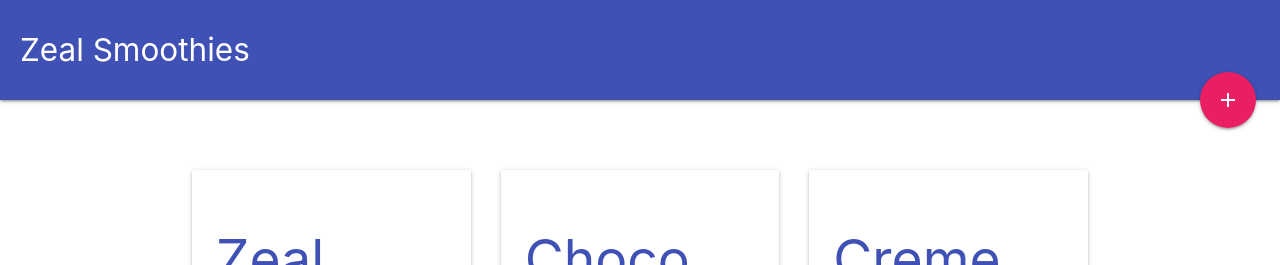
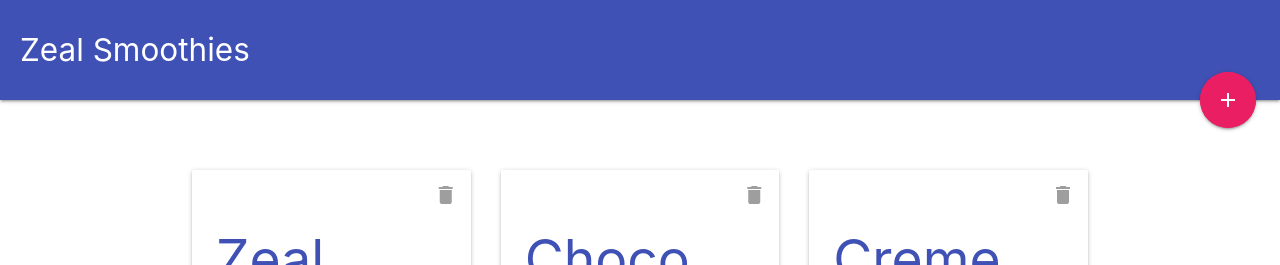
Before and after one commit to Zeal29/firebase-curd, a Vue app: page / in a window 1280 px wide. Shown: the top 265 px of the page. Built offline with nearby package versions, Linux system fonts and the light colour scheme.

Commit message:
home is completed and also modify page is added

```diff
--- a/src/App.vue
+++ b/src/App.vue
@@ -2,11 +2,11 @@
   <div class="">
     <nav class="nav-extended indigo">
       <div class=" nav-wrapper valign-wrapper" style="height: 100px">
-        <a href="#" class="brand-logo ml-3 title">Zeal Smoothies</a>
+        <router-link :to="{name:'home'}" class="brand-logo ml-3 title">Zeal Smoothies</router-link>
 
-        <a class="btn-floating btn-large halfway-fab waves-effect waves-light pink">
+        <router-link :to="{name:'add-smoothie'}" class="btn-floating btn-large halfway-fab waves-effect waves-light pink pulse">
           <i class="material-icons">add</i>
-        </a>
+        </router-link>
       </div>
     </nav>
     <router-view/>
--- a/src/router.js
+++ b/src/router.js
@@ -14,12 +14,12 @@ export default new Router({
       component: Home
     },
     {
-      path: '/about',
-      name: 'about',
+      path: '/add-smoothie',
+      name: 'add-smoothie',
       // route level code-splitting
       // this generates a separate chunk (about.[hash].js) for this route
       // which is lazy-loaded when the route is visited.
-      component: () => import(/* webpackChunkName: "about" */ './views/About.vue')
+      component: () => import(/* webpackChunkName: "about" */ './views/ModifySmoothie.vue')
     }
   ]
 })
--- a/src/views/Home.vue
+++ b/src/views/Home.vue
@@ -2,6 +2,11 @@
   <div class="container">
     <div class="shop-cart-container">
       <div v-for="smoothie of smoothies" :key="smoothie.id" class="card hoverable">
+
+        <button @click="deleteSmoothies(smoothie.id)" class="btn-flat delete-icon btn-floating  ">
+          <i class="material-icons grey-text ">delete</i>
+        </button>
+
         <div class="card-content">
           <h2 class="indigo-text">{{smoothie.title}}</h2>
           <ul class="ingridents ">
@@ -37,6 +42,18 @@
             }
         },
 
+        methods: {
+            deleteSmoothies (id) {
+                debugger
+                this.smoothies.forEach((smoothe, i) => {
+                    if (smoothe.id === id) {
+                        this.smoothies.splice(i, 1)
+                    }
+                });
+
+            }
+        },
+
         computed: {}
 
     }
@@ -48,11 +65,21 @@
     margin-top: 30px;
   }
 
-  .shop-cart-container{
+  .shop-cart-container {
     display: grid;
     grid-template-columns: 1fr 1fr 1fr;
     grid-gap: 30px;
     margin-top: 40px;
   }
 
+  .delete-icon{
+    position: absolute;
+    top: 5px;
+    right: 5px;
+  }
+
+  .delete-icon:hover{
+    background: #ebebeb;
+  }
+
 </style>
```
Also changed, not shown: src/views/ModifySmoothie.vue (renamed from src/views/About.vue).
